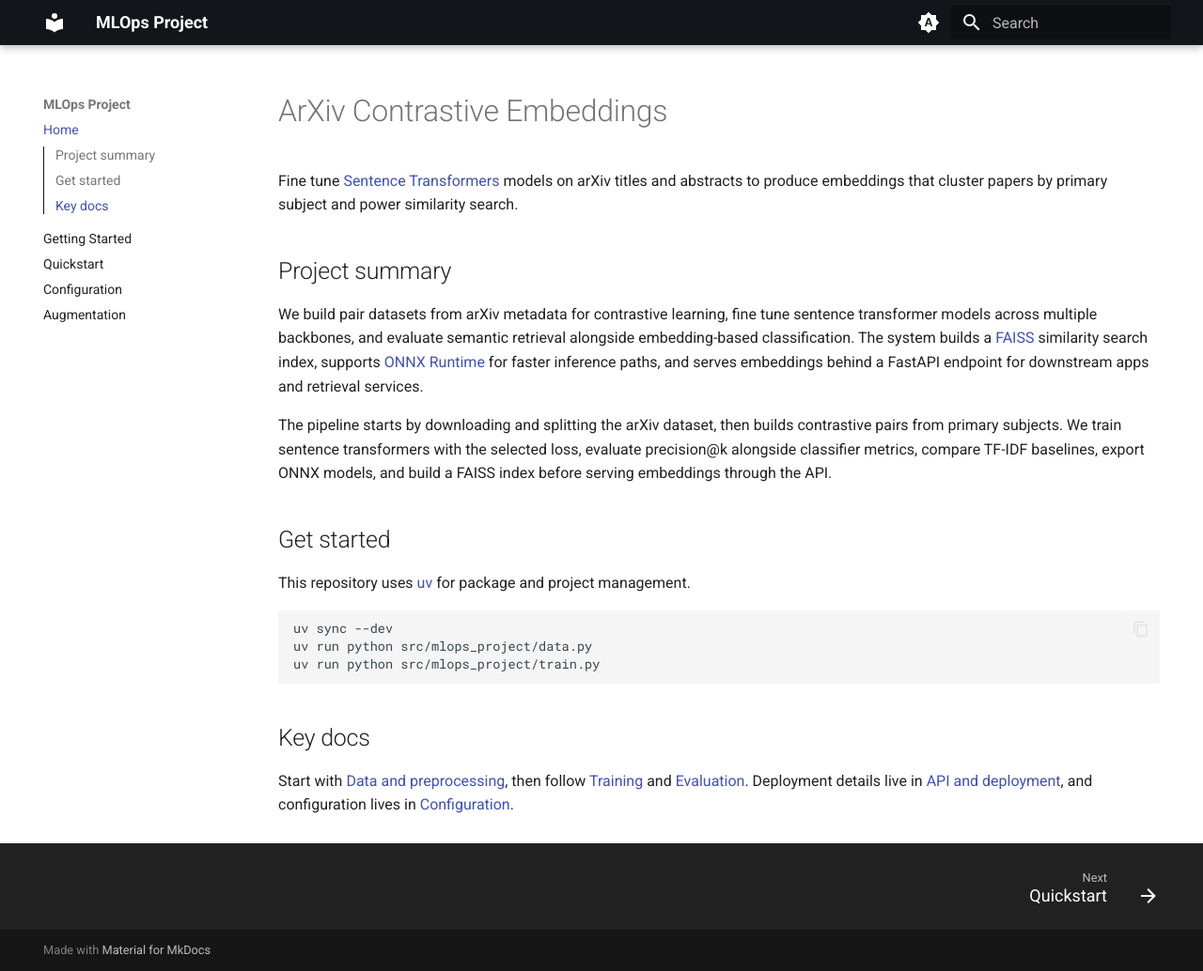
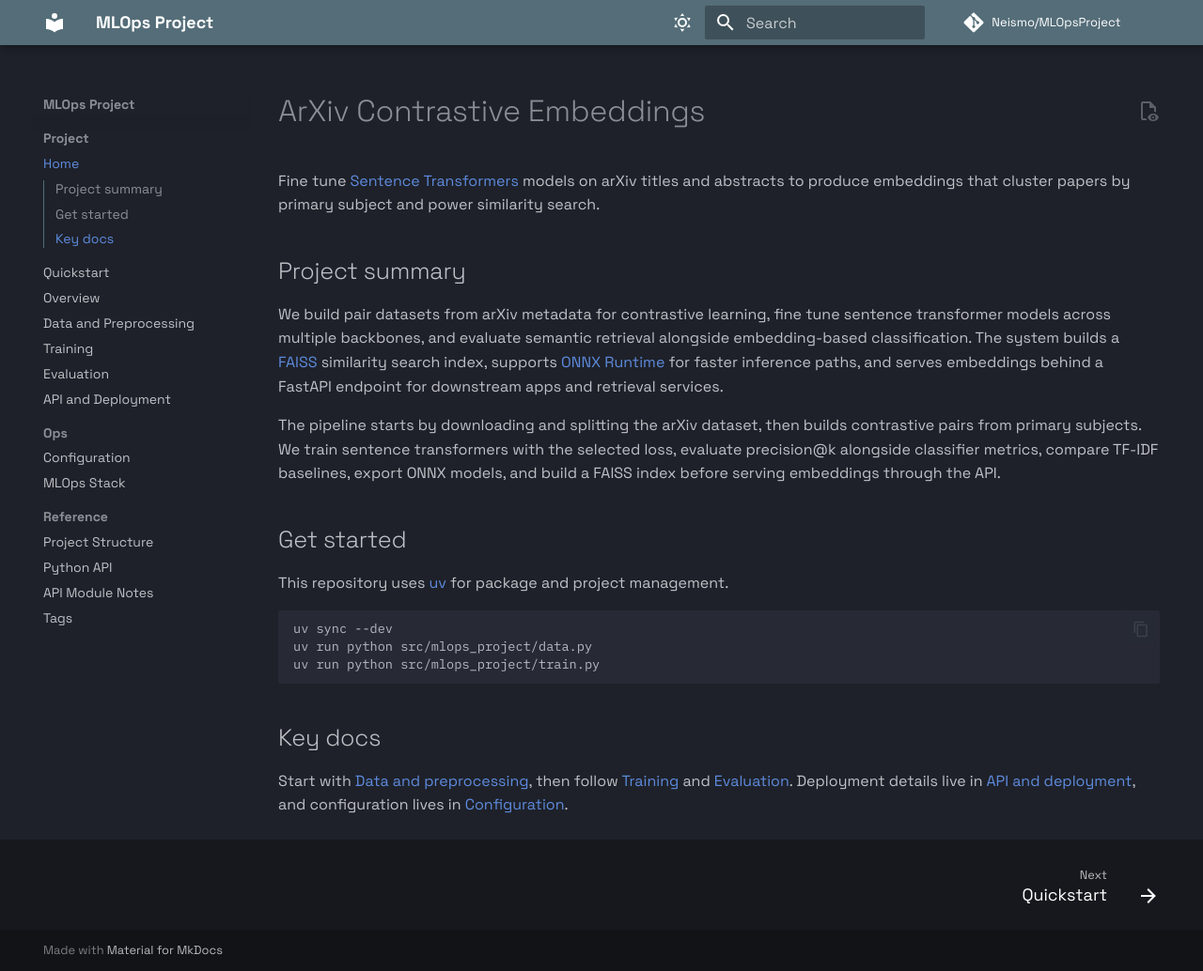
Before and after one commit to Neismo/MLOpsProject, an MkDocs documentation site: the page built from docs/source/index.md, in a window 1280 px wide and 1034 px high. Shown: the whole window at 94% size. Built offline with MkDocs 1.6.1 and Material for MkDocs 9.7.7, drawn with Linux system fonts in a browser that asks for light colours; comment, search, counter and statistics services are not loaded.

Commit message:
Revert "docs: setting up pathing"
This reverts commit 76354c91dc56b326873f2f1e08f413c623c0752f.

```diff
--- a/mkdocs.yaml
+++ b/mkdocs.yaml
@@ -1,66 +1,74 @@
 site_name: MLOps Project
-site_description: ArXiv Contrastive Embeddings - a library for contrastive learning and data quality in PyTorch.
-site_author: noah
-
-site_url: https://neismo.github.io/MLOpsProject/
-use_directory_urls: true
-
+site_author: DeepBois
+site_description: Contrastive embeddings for arXiv papers with an end to end MLOps pipeline.
 docs_dir: docs/source
-site_dir: site
+repo_url: https://github.com/Neismo/MLOpsProject
+repo_name: Neismo/MLOpsProject
+edit_uri: blob/master/docs/source/
 
 theme:
   name: material
+  language: en
+  font:
+    text: Space Grotesk
+    code: IBM Plex Mono
+  palette:
+    - scheme: slate
+      primary: blue grey
+      accent: lime
+      toggle:
+        icon: material/weather-sunny
+        name: Switch to light mode
+    - scheme: default
+      primary: blue grey
+      accent: lime
+      toggle:
+        icon: material/weather-night
+        name: Switch to dark mode
   features:
+    - navigation.instant
+    - navigation.instant.progress
+    - navigation.sections
+    - navigation.footer
+    - navigation.top
+    - navigation.tracking
+    - toc.integrate
+    - content.action.view
+    - search.suggest
+    - content.code.copy
     - content.code.annotate
-    - content.code.copy
-    - navigation.footer
-    - navigation.indexes
-    - navigation.sections
-    - navigation.expand
-    - navigation.top
-    - search.highlight
-    - search.suggest
-    - toc.follow
-    - toc.integrate
-  palette:
-    - media: "(prefers-color-scheme)"
-      accent: lime
-      primary: black
-      toggle:
-        icon: material/brightness-auto
-        name: Switch to light mode
-    - media: "(prefers-color-scheme: light)"
-      scheme: default
-      accent: lime
-      primary: black
-      toggle:
-        icon: material/brightness-7
-        name: Switch to dark mode
-    - media: "(prefers-color-scheme: dark)"
-      scheme: slate
-      accent: lime
-      primary: black
-      toggle:
-        icon: material/brightness-4
-        name: Switch to system preference
+    - content.tabs.link
 
-nav:
-  - Home: index.md
-  - Getting Started: getting-started.md
-  - Quickstart: quickstart.md
-  - Configuration: configuration.md
-  - Augmentation: augmentation.md
+plugins:
+  - search
+  - tags
+  - git-revision-date-localized:
+      type: timeago
+      fallback_to_build_date: true
+  - minify:
+      minify_html: true
+  - mermaid2
+  - mkdocstrings:
+      handlers:
+        python:
+          paths:
+            - src
+          options:
+            show_root_heading: true
+            separate_signature: true
+            show_signature_annotations: true
+            show_source: false
 
 markdown_extensions:
+  - admonition
   - attr_list
-  - admonition
+  - md_in_html
   - footnotes
+  - tables
+  - toc:
+      permalink: true
+      toc_depth: 2-2
   - pymdownx.details
-  - pymdownx.highlight:
-      anchor_linenums: true
-      pygments_lang_class: true
-  - pymdownx.inlinehilite
-  - pymdownx.snippets
   - pymdownx.superfences:
       custom_fences:
         - name: mermaid
@@ -68,11 +76,28 @@ markdown_extensions:
           format: !!python/name:pymdownx.superfences.fence_code_format
   - pymdownx.tabbed:
       alternate_style: true
-  - pymdownx.tasklist:
-      custom_checkbox: true
-  - tables
-  - toc:
-      permalink: "¤"
+  - pymdownx.inlinehilite
+  - pymdownx.highlight:
+      anchor_linenums: true
+      line_spans: __span
 
-plugins:
-  - search
+extra_css:
+  - stylesheets/extra.css
+
+nav:
+  - Project:
+      - Home: index.md
+      - Quickstart: quickstart.md
+      - Overview: overview.md
+      - Data and Preprocessing: data.md
+      - Training: training.md
+      - Evaluation: evaluation.md
+      - API and Deployment: api.md
+  - Ops:
+      - Configuration: configuration.md
+      - MLOps Stack: ops.md
+  - Reference:
+      - Project Structure: project-structure.md
+      - Python API: reference.md
+      - API Module Notes: reference/api.md
+      - Tags: tags.md
```
